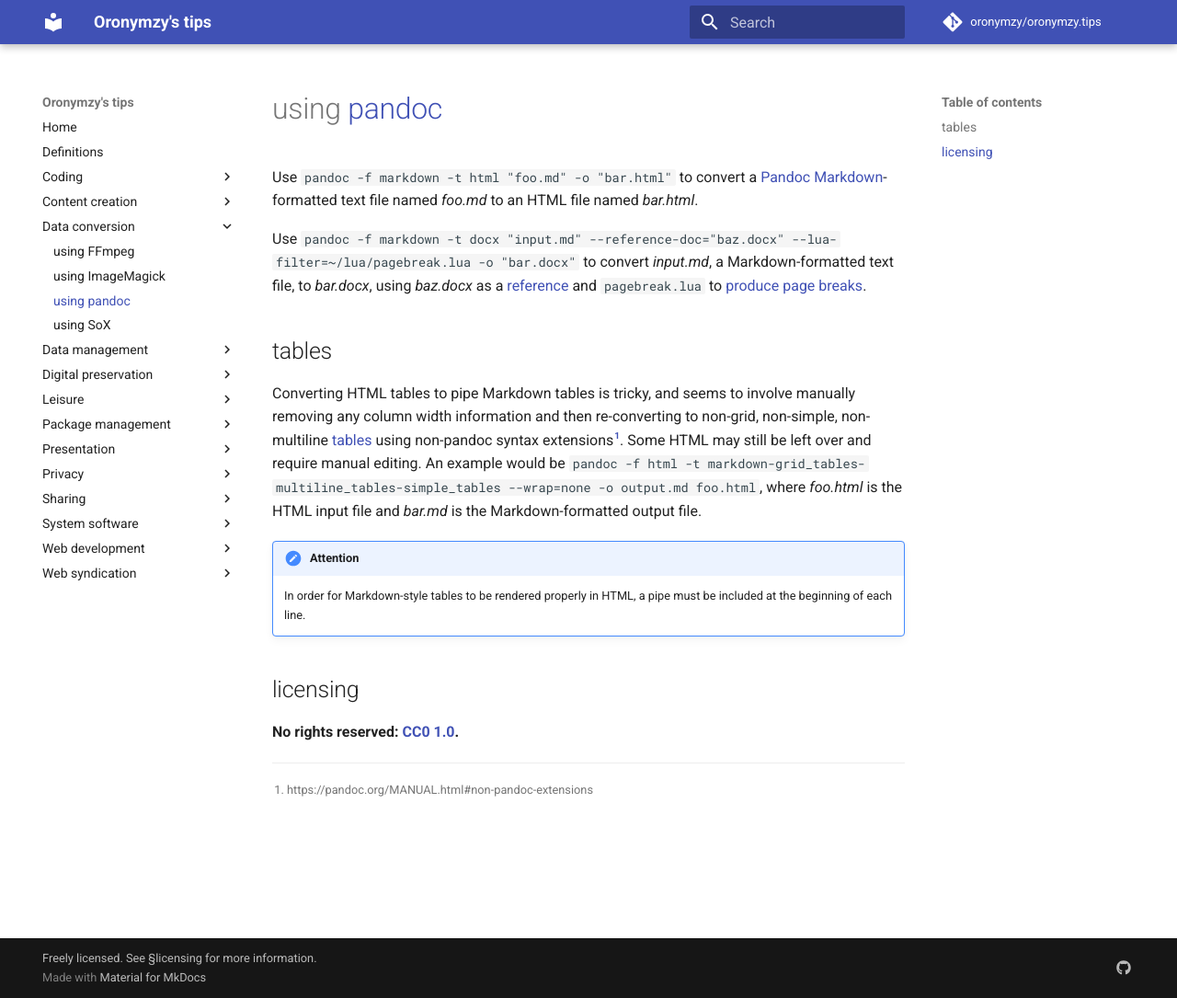
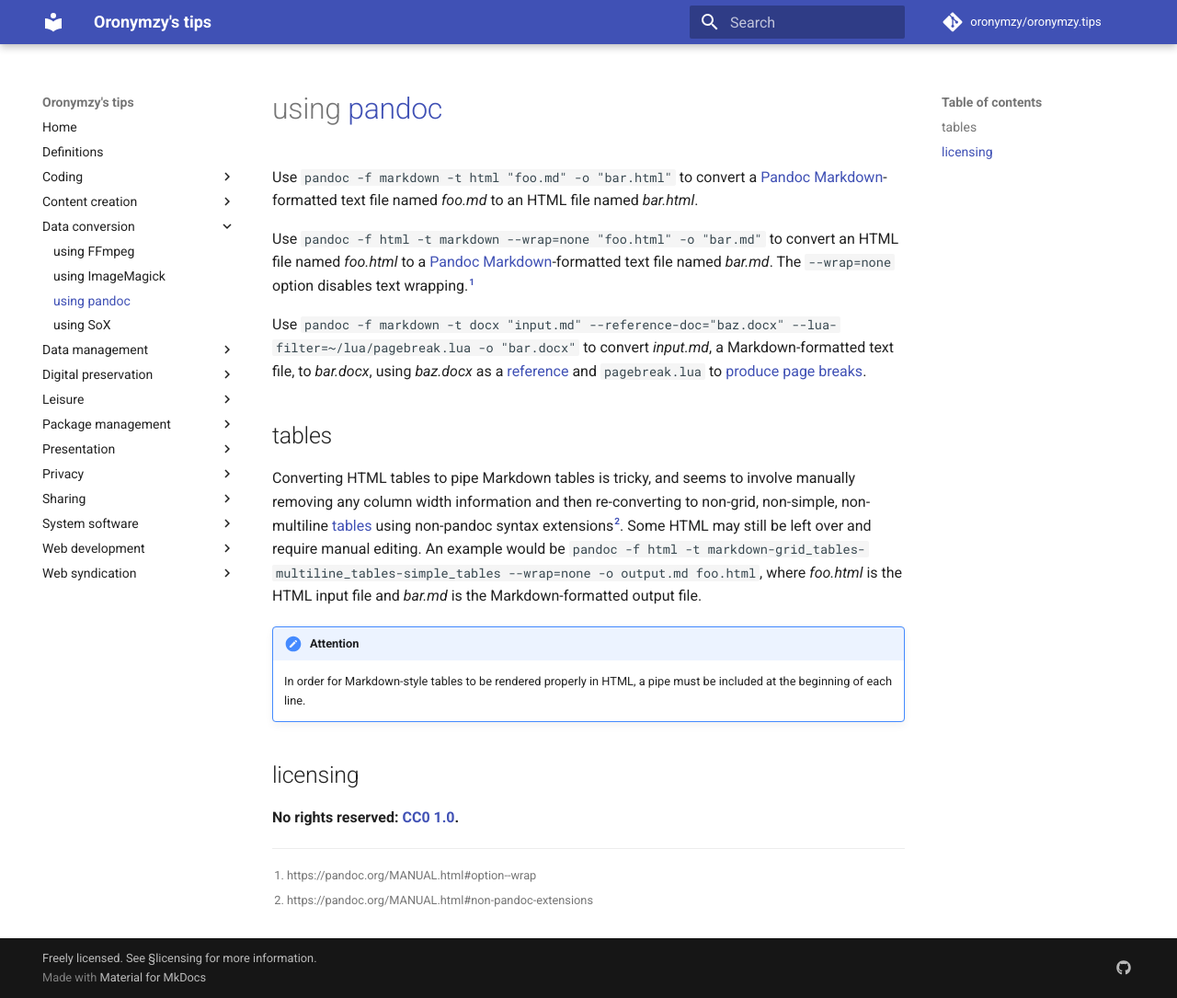
Before and after one commit to oronymzy/tips, an MkDocs documentation site: the page built from docs/uspndoc.md, in a window 1280 px wide and 1085 px high. Shown: the whole window at 92% size. Built offline with MkDocs 1.6.1 and Material for MkDocs 9.7.7, drawn with Linux system fonts in a browser that asks for light colours; comment, search, counter and statistics services are not loaded.

Commit message:
Add instructions for HTML-to-Markdown conversion, rename footnotes

```diff
--- a/docs/uspndoc.md
+++ b/docs/uspndoc.md
@@ -1,10 +1,12 @@
 # using [pandoc]
 Use `pandoc -f markdown -t html "foo.md" -o "bar.html"` to convert a [Pandoc Markdown](https://pandoc.org/MANUAL.html#pandocs-markdown)-formatted text file named *foo.md* to an HTML file named *bar.html*.
+
+Use `pandoc -f html -t markdown --wrap=none "foo.html" -o "bar.md"` to convert an HTML file named *foo.html* to a [Pandoc Markdown](https://pandoc.org/MANUAL.html#pandocs-markdown)-formatted text file named *bar.md*. The `--wrap=none` option disables text wrapping.[^uspndoc1]
 
 Use `pandoc -f markdown -t docx "input.md" --reference-doc="baz.docx" --lua-filter=~/lua/pagebreak.lua -o "bar.docx"` to convert *input.md*, a Markdown-formatted text file, to *bar.docx*, using *baz.docx* as a [reference](https://pandoc.org/MANUAL.html#option--reference-doc) and `pagebreak.lua` to [produce page breaks](ipbkMkd.md#pandoc-filters-and-latex).
 
 ## tables
-Converting HTML tables to pipe Markdown tables is tricky, and seems to involve manually removing any column width information and then re-converting to non-grid, non-simple, non-multiline [tables](https://pandoc.org/MANUAL.html#tables) using non-pandoc syntax extensions[^uspndoc1]. Some HTML may still be left over and require manual editing. An example would be `pandoc -f html -t markdown-grid_tables-multiline_tables-simple_tables --wrap=none -o output.md foo.html`, where *foo.html* is the HTML input file and *bar.md* is the Markdown-formatted output file.
+Converting HTML tables to pipe Markdown tables is tricky, and seems to involve manually removing any column width information and then re-converting to non-grid, non-simple, non-multiline [tables](https://pandoc.org/MANUAL.html#tables) using non-pandoc syntax extensions[^uspndoc2]. Some HTML may still be left over and require manual editing. An example would be `pandoc -f html -t markdown-grid_tables-multiline_tables-simple_tables --wrap=none -o output.md foo.html`, where *foo.html* is the HTML input file and *bar.md* is the Markdown-formatted output file.
 
 !!! attention
 
```
Also changed, not shown: other parts of docs/uspndoc.md (+2 -1 lines).
